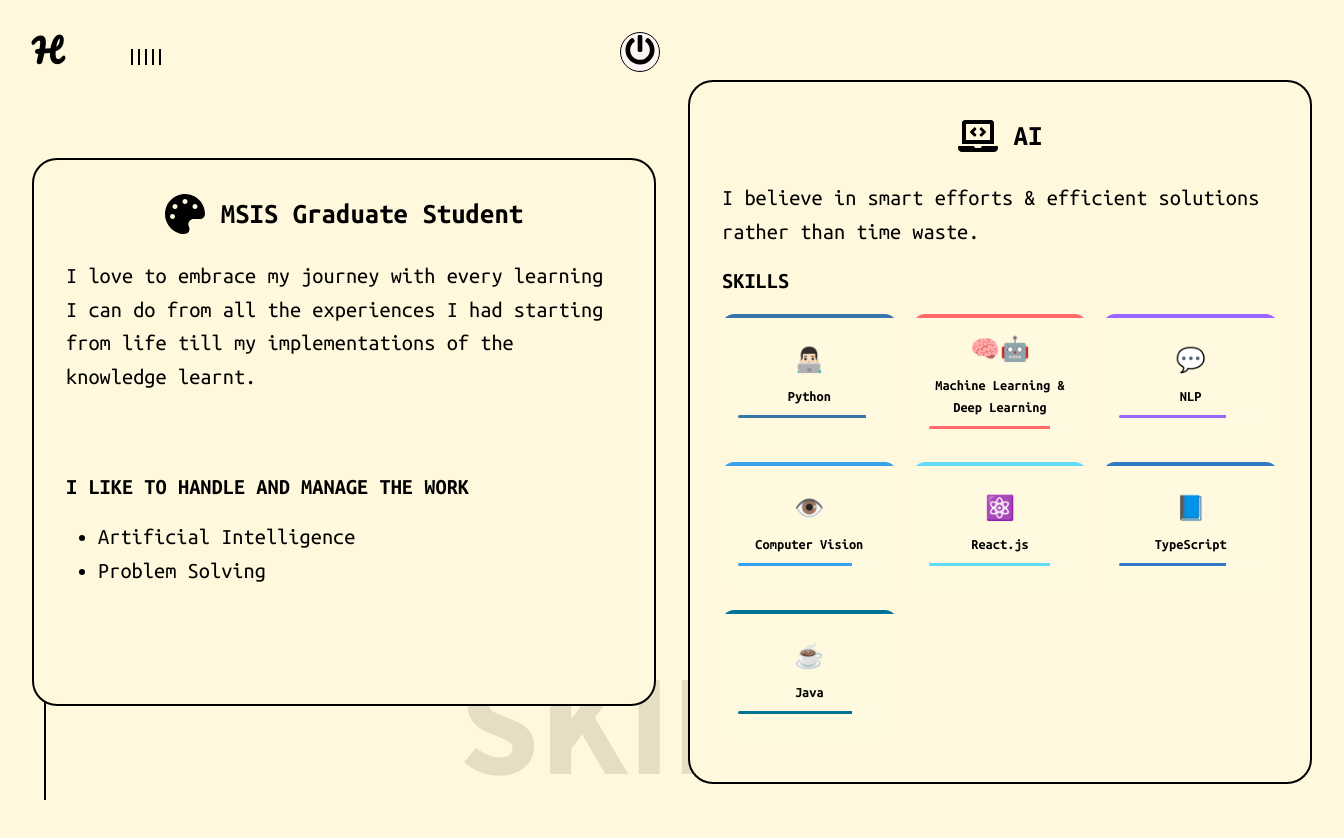
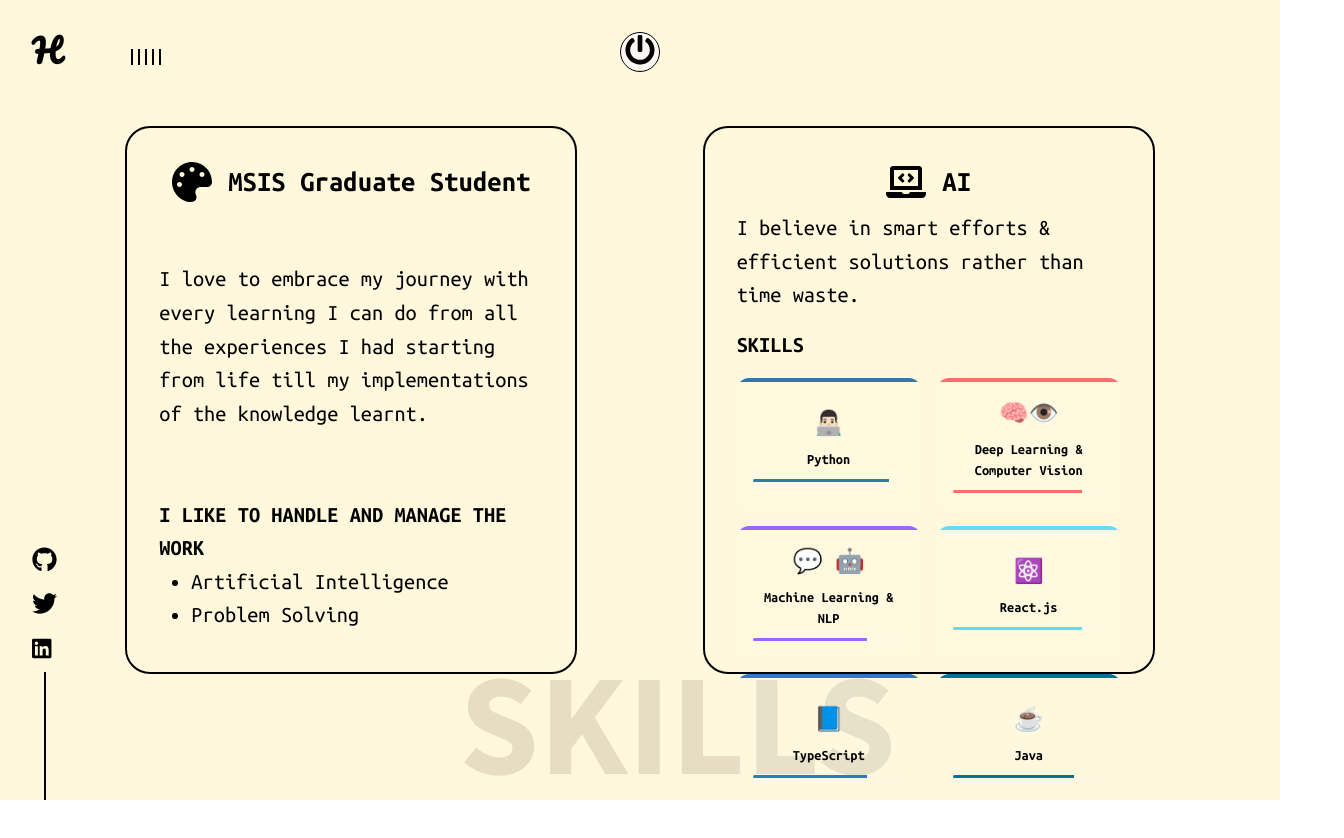
Before and after one commit to Hotragn/Hotragn_portfolio.com, a React (Create React App) app: page /skills in a window 1280 px wide. Shown: the top 838 px of the page, 1344 px wide, since content can reach past the window. After the commit the page ends 814 px from the top, so only its background shows below. Built offline with nearby package versions, Linux system fonts and the light colour scheme.

Commit message:
Update MySkillsPage.js
final skills

```diff
--- a/src/components/MySkillsPage.js
+++ b/src/components/MySkillsPage.js
@@ -140,6 +140,7 @@
 
 // export default MySkillsPage
 
+
 import React, { useState } from 'react';
 import styled, { ThemeProvider, keyframes } from 'styled-components';
 import { lightTheme } from './Themes';
@@ -149,7 +150,10 @@
 import PowerButton from '../subComponents/PowerButton';
 import ParticleComponent from '../subComponents/ParticleComponent';
 import BigTitle from '../subComponents/BigTitlte';
+import { FontAwesomeIcon } from '@fortawesome/react-fontawesome';
 
+
+// Enhanced Rubik's Cube Animation
 const rotate = keyframes`
   0% { transform: rotateX(0) rotateY(0) rotateZ(0); }
   100% { transform: rotateX(360deg) rotateY(360deg) rotateZ(360deg); }
@@ -158,19 +162,11 @@
 const Box = styled.div`
   background-color: ${props => props.theme.body};
   width: 100vw;
-  min-height: 100vh;
+  height: 100vh;
   position: relative;
   display: flex;
   justify-content: space-evenly;
   align-items: center;
-  flex-wrap: wrap;
-  padding: 2rem;
-  gap: 2rem;
-
-  @media (max-width: 1200px) {
-    flex-direction: column;
-    padding: 1rem;
-  }
 `;
 
 const Main = styled.div`
@@ -178,9 +174,8 @@
   color: ${props => props.theme.text};
   background-color: ${props => props.theme.body};
   padding: 2rem;
-  width: min(30vw, 500px);
-  min-height: 60vh;
-  height: auto;
+  width: 30vw;
+  height: 60vh;
   z-index: 3;
   line-height: 1.5;
   cursor: pointer;
@@ -188,16 +183,9 @@
   font-family: 'Ubuntu Mono', monospace;
   display: flex;
   flex-direction: column;
-  justify-content: flex-start;
+  justify-content: space-between;
   position: relative;
   transition: all 0.3s ease;
-  flex: 1;
-
-  @media (max-width: 1200px) {
-    width: 90vw;
-    min-height: auto;
-    margin: 2rem 0;
-  }
 
   &:hover {
     color: ${props => props.theme.body};
@@ -206,16 +194,13 @@
   }
 `;
 
+// Skills Section Components
 const SkillsGrid = styled.div`
   display: grid;
-  grid-template-columns: repeat(auto-fit, minmax(140px, 1fr));
+  grid-template-columns: repeat(auto-fit, minmax(120px, 1fr));
   gap: 1rem;
   margin-top: 1rem;
   width: 100%;
-
-  @media (max-width: 768px) {
-    grid-template-columns: repeat(auto-fit, minmax(120px, 1fr));
-  }
 `;
 
 const SkillCard = styled.div`
@@ -227,8 +212,7 @@
   align-items: center;
   justify-content: center;
   transition: all 0.3s ease;
-  min-height: 100px;
-  height: auto;
+  height: 100px;
   position: relative;
   overflow: hidden;
 
@@ -259,7 +243,6 @@
   font-size: 0.9rem;
   text-align: center;
   color: inherit;
-  word-wrap: break-word;
 `;
 
 const SkillLevel = styled.div`
@@ -280,6 +263,7 @@
   }
 `;
 
+// Rubik's Cube Components
 const RubiksCube = styled.div`
   position: absolute;
   top: -50px;
@@ -288,13 +272,6 @@
   height: 60px;
   perspective: 1000px;
   display: ${props => props.show ? 'block' : 'none'};
-
-  @media (max-width: 768px) {
-    width: 40px;
-    height: 40px;
-    top: -30px;
-    right: -30px;
-  }
 `;
 
 const Cube = styled.div`
@@ -309,8 +286,8 @@
 
 const CubeFace = styled.div`
   position: absolute;
-  width: 100%;
-  height: 100%;
+  width: 60px;
+  height: 60px;
   border: 2px solid ${props => props.theme.text};
   background: ${props => props.color};
   display: grid;
@@ -323,12 +300,6 @@
   &.left   { transform: rotateY(-90deg) translateZ(30px); }
   &.top    { transform: rotateX(90deg) translateZ(30px); }
   &.bottom { transform: rotateX(-90deg) translateZ(30px); }
-
-  @media (max-width: 768px) {
-    &.front, &.back, &.right, &.left, &.top, &.bottom {
-      transform: translateZ(20px);
-    }
-  }
 `;
 
 const Title = styled.h2`
@@ -336,7 +307,6 @@
   justify-content: center;
   align-items: center;
   font-size: calc(1em + 1vw);
-  margin-bottom: 1rem;
 
   ${Main}:hover &{
     &>*{
@@ -353,7 +323,6 @@
   color: ${props => props.theme.text};
   font-size: calc(0.6em + 1vw);
   padding: 0.5rem 0;
-  flex-grow: 1;
 
   ${Main}:hover &{
     color:${props => props.theme.body};
@@ -362,21 +331,17 @@
   strong{
     margin-bottom: 1rem;
     text-transform: uppercase;
-    display: block;
   }
-
   ul,p{
     margin-left: 2rem;
-    margin-bottom: 1rem;
   }
 `;
 
 // Skills data
 const skillsData = [
   { name: 'Python', color: '#3776AB', level: 90, icon: '👨🏻‍💻' },
-  { name: 'Machine Learning & Deep Learning', color: '#FF6B6B', level: 85, icon: '🧠🤖' },
-  { name: 'NLP', color: '#9966FF', level: 75, icon: '💬' },
-  { name: 'Computer Vision', color: '#36A2EB', level: 80, icon: '👁️' },
+  { name: 'Deep Learning & Computer Vision', color: '#FF6B6B', level: 85, icon: '🧠👁️' },
+  { name: 'Machine Learning & NLP', color: '#9966FF', level: 75, icon: '💬 🤖' },
   { name: 'React.js', color: '#61DAFB', level: 85, icon: '⚛️' },
   { name: 'TypeScript', color: '#3178C6', level: 75, icon: '📘' },
   { name: 'Java', color: '#007396', level: 80, icon: '☕' }
```
